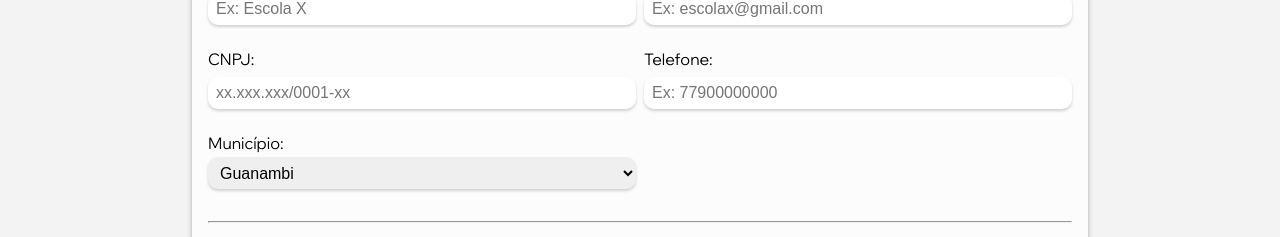
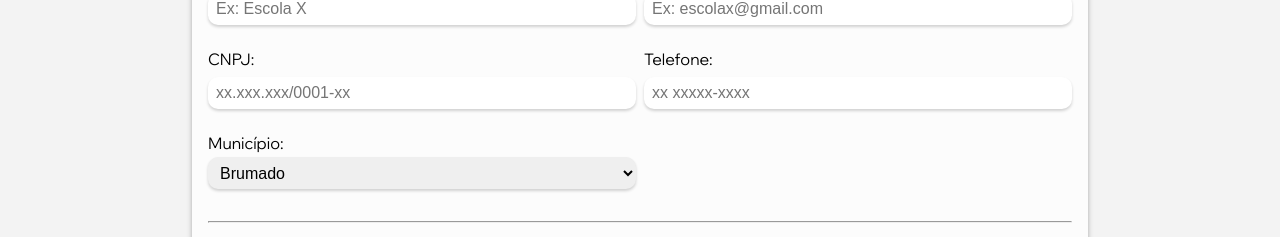
Before and after one commit to pedroluca/olimpiadas-cientificas, a React (Vite) app: page /cadastro in a window 1280 px wide. Shown: the part 239-476 px from the top of the page. Built offline with nearby package versions, Linux system fonts and the light colour scheme.

Commit message:
fix: consertar problemas com envio de dados para api

```diff
--- a/src/pages/Cadastro/CadastroEscola.jsx
+++ b/src/pages/Cadastro/CadastroEscola.jsx
@@ -19,52 +19,25 @@ export function CadastroEscola() {
   const [selectedCheckboxes, setSelectedCheckboxes] = useState([])
 
   // const handleChange = (e) => {
-  //   if (e.target.type === 'checkbox') {
-  //     if (e.target.checked) {
-  //       setSelectedCheckboxes([...selectedCheckboxes, e.target.value])
-  //       setFormData({
-  //         ...formData,
-  //         areas: [...formData.areas, e.target.value]
-  //       })
-  //     } else {
-  //       setSelectedCheckboxes(selectedCheckboxes.filter(value => value !== e.target.value))
-  //       setFormData({
-  //         ...formData,
-  //         areas: formData.areas.filter(value => value !== e.target.value)
-  //       })
-  //     }
-  //   } else {
-  //     setFormData({
-  //       ...formData,
-  //       [e.target.name]: e.target.value
-  //     })
-  //   }
-  // }
-
-  // const [checkedCount, setCheckedCount] = useState(0)
 
   function handleChange(event) {
     const { name, type } = event.target
     let value
 
     if (type === 'checkbox') {
-      value = event.target.checked
-
-      // If the checkbox is being checked and we've already reached the limit, ignore this event
-      if (value && selectedCheckboxes.length >= 2) {
-        return
+      if (event.target.checked) {
+        setSelectedCheckboxes([...selectedCheckboxes, event.target.value])
+        setFormData({
+          ...formData,
+          areas: [...formData.areas, event.target.value]
+        })
+      } else {
+        setSelectedCheckboxes(selectedCheckboxes.filter(value => value !== event.target.value))
+        setFormData({
+          ...formData,
+          areas: formData.areas.filter(value => value !== event.target.value)
+        })
       }
-
-      // Update the array of selected checkboxes
-      setSelectedCheckboxes(prevCheckboxes => {
-        if (value) {
-          // If the checkbox is being checked, add it to the array
-          return [...prevCheckboxes, event.target.value]
-        } else {
-          // If the checkbox is being unchecked, remove it from the array
-          return prevCheckboxes.filter(checkbox => checkbox !== event.target.value)
-        }
-      })
     } else {
       value = event.target.value
     }
@@ -124,30 +97,39 @@ export function CadastroEscola() {
             </span>
             <span>
               <label htmlFor="telefone">Telefone:</label>
-              <input type="text" id="telefone" name="telefone" placeholder="Ex: 77900000000" pattern="\d{11}" onChange={handleChange} required />
+              <InputMask
+                mask="99 99999-9999"
+                type="text"
+                id="telefone"
+                name="telefone"
+                placeholder="xx xxxxx-xxxx"
+                onChange={handleChange}
+                required
+              />
+              {/* <input type="text" id="telefone" name="telefone" placeholder="Ex: 77900000000" pattern="\d{11}" onChange={handleChange} required /> */}
             </span>
             <span>
               <label htmlFor="cidade">Município:</label>
               <select name="cidade" id="cidade" onChange={handleChange} required>
+                <option value="Brumado">Brumado</option>
+                <option value="Caculé">Caculé</option>
+                <option value="Caetité">Caetité</option>
+                <option value="Candiba">Candiba</option>
+                <option value="Contendas do Sincorá">Contendas do Sincorá</option>
+                <option value="Dom Basílio">Dom Basílio</option>
                 <option value="Guanambi">Guanambi</option>
-                <option value="Caitité">Caitité</option>
-                <option value="Caculé">Caculé</option>
-                <option value="Brumado">Brumado</option>
-                <option value="Contendas do Sincorá">Contendas do Sincorá</option>
+                <option value="Ibiassucê">Ibiassucê</option>
+                <option value="Ituaçu">Ituaçu</option>
+                <option value="Iuiú">Iuiú</option>
+                <option value="Lagoa Real">Lagoa Real</option>
+                <option value="Livramento de Nª Senhora">Livramento de Nª Senhora</option>
                 <option value="Malhada de Pedras">Malhada de Pedras</option>
-                <option value="Iuiú">Iuiú</option>
                 <option value="Palmas de Monte Alto">Palmas de Monte Alto</option>
-                <option value="Urandi">Urandi</option>
-                <option value="Ituaçu">Ituaçu</option>
-                <option value="Tanhaçu">Tanhaçu</option>
-                <option value="Ibiassucê">Ibiassucê</option>
-                <option value="Candiba">Candiba</option>
                 <option value="Pindaí">Pindaí</option>
                 <option value="Rio do Antônio">Rio do Antônio</option>
-                <option value="Livramento de Nª Senhora">Livramento de Nª Senhora</option>
-                <option value="Dom Basílio">Dom Basílio</option>
-                <option value="Lagoa Real">Lagoa Real</option>
                 <option value="Sebastião Laranjeiras">Sebastião Laranjeiras</option>
+                <option value="Tanhaçu">Tanhaçu</option>
+                <option value="Urandi">Urandi</option>
               </select>
             </span>
           </section>
```
